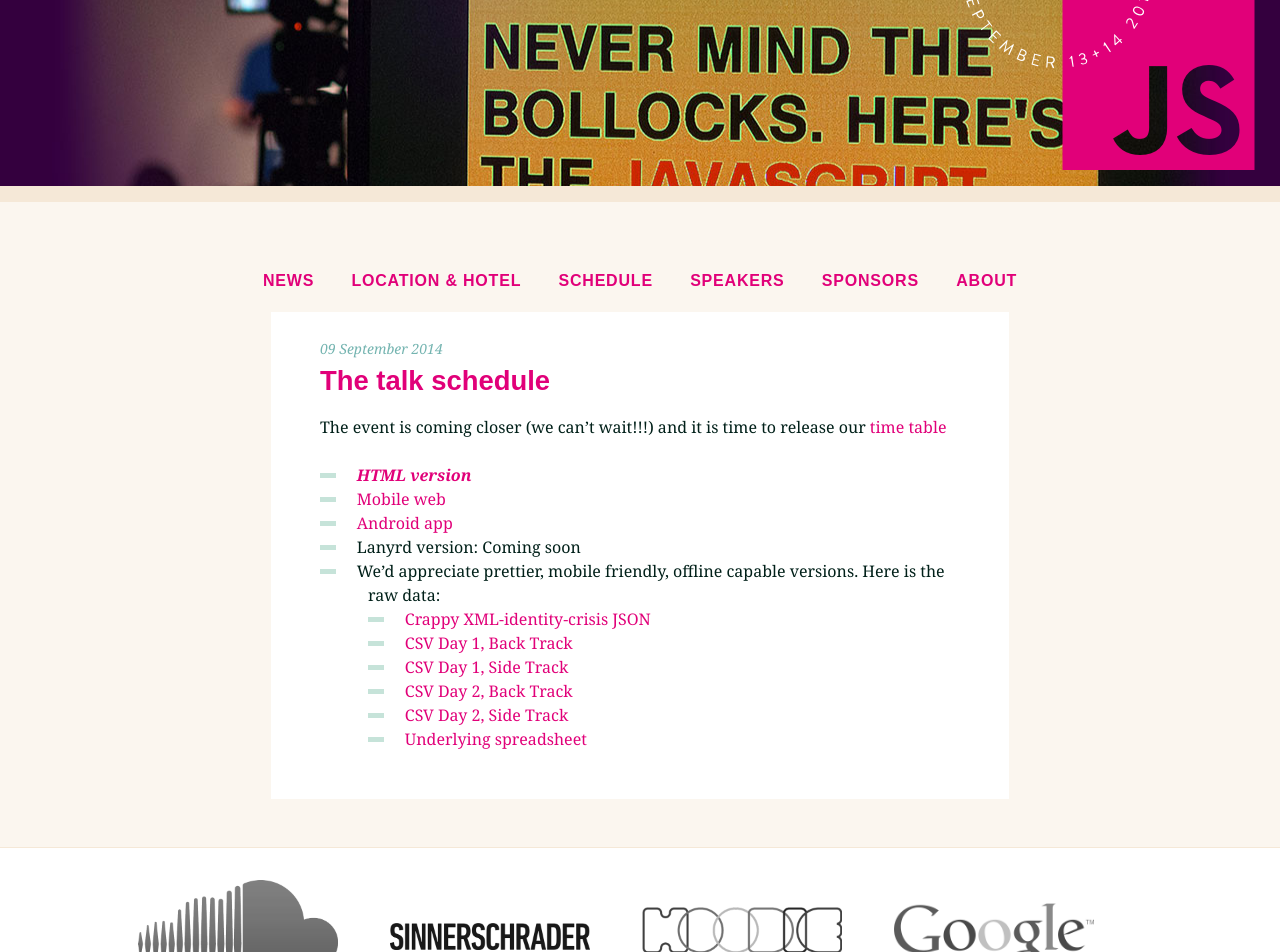
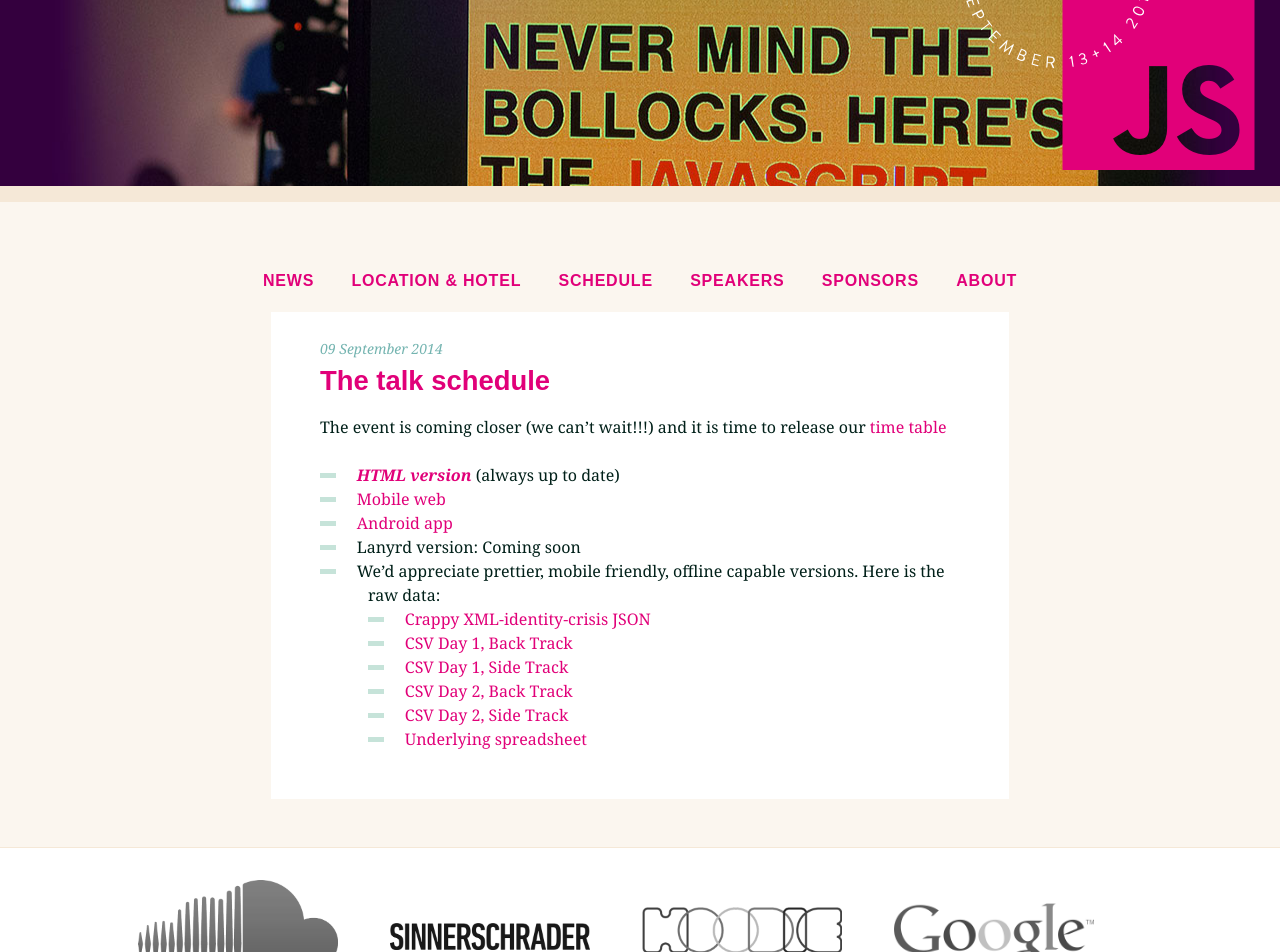
Before and after one commit to jsconf/2014.jsconf.eu, a Jekyll site: the page built from _posts/2014-09-09-the-schedule.md, in a window 1280 px wide. Shown: the part 271-1223 px from the top of the page. Built offline with Jekyll 4.4.1, drawn with Linux system fonts in a browser that asks for light colours; nearby versions of some CDN libraries; comment, search, counter and statistics services are not loaded.

Commit message:
Explain html version

```diff
--- a/_posts/2014-09-09-the-schedule.md
+++ b/_posts/2014-09-09-the-schedule.md
@@ -11,7 +11,7 @@ image: /img/top_bollocks.jpg
 
 The event is coming closer (we can't wait!!!) and it is time to release our [time table](https://docs.google.com/spreadsheet/pub?key=0AhO5JVicsAJOdENKSG0xZU5wOVN0U1F6T0FFOHU4NUE&output=html)
 
-- ___[HTML version](https://docs.google.com/spreadsheet/pub?key=0AhO5JVicsAJOdENKSG0xZU5wOVN0U1F6T0FFOHU4NUE&output=html)___
+- ___[HTML version](https://docs.google.com/spreadsheet/pub?key=0AhO5JVicsAJOdENKSG0xZU5wOVN0U1F6T0FFOHU4NUE&output=html)___ (always up to date)
 - [Mobile web](http://labs.outsystems.net/JSConfTimeTable/Home.aspx)
 - [Android app](https://play.google.com/store/apps/details?id=com.outsystems.jsconftimetable)
 - Lanyrd version: Coming soon
```
